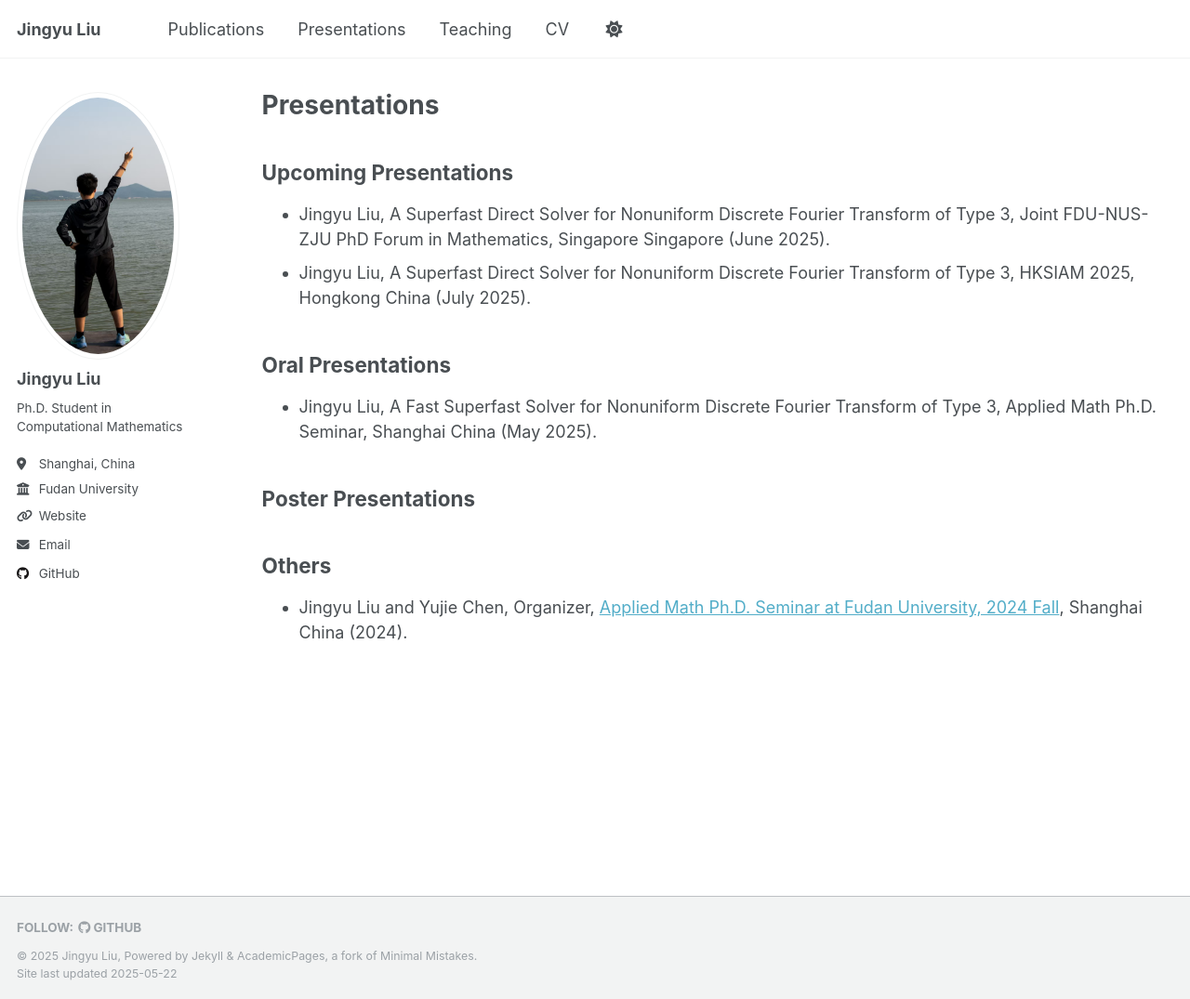
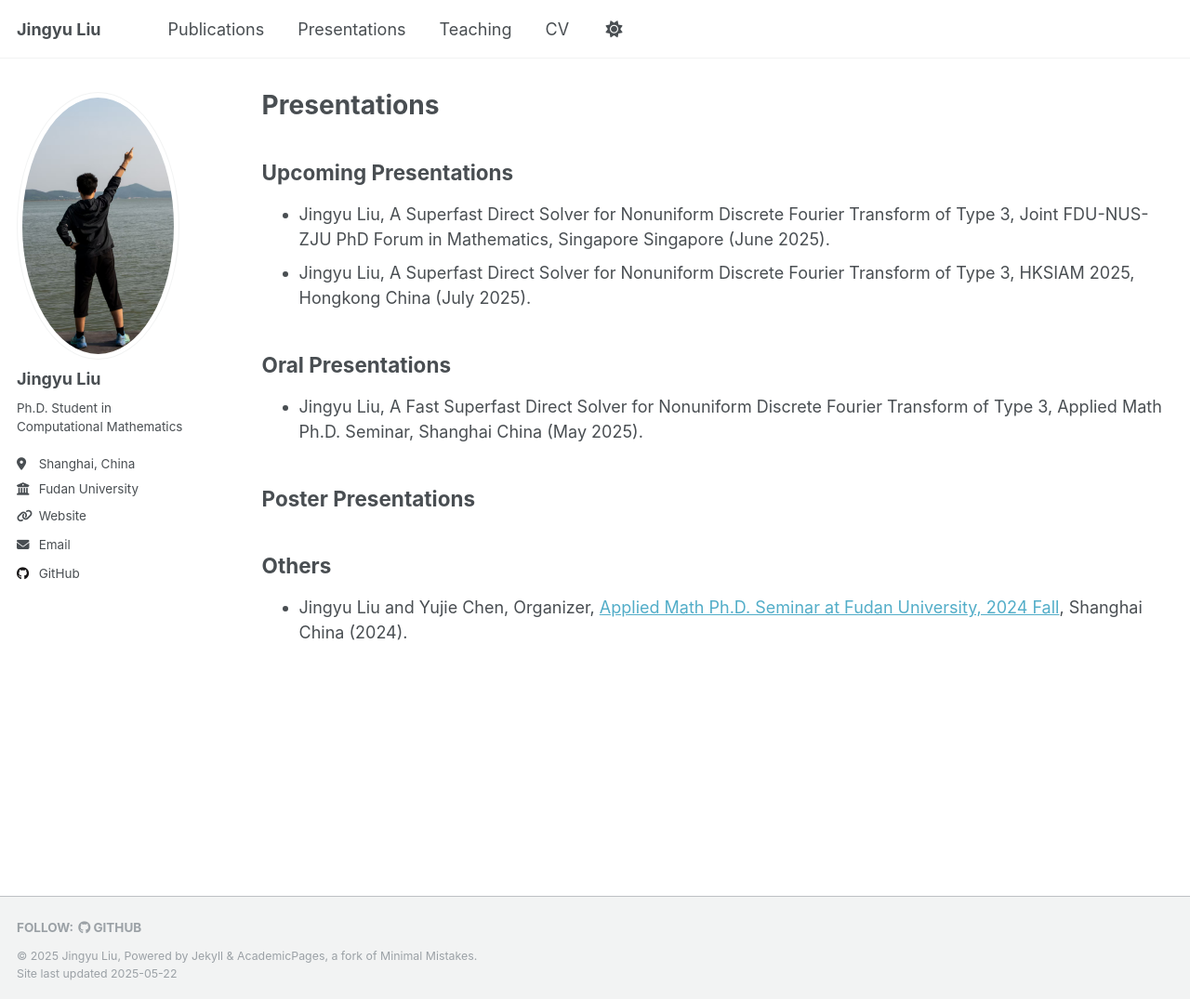
Before and after one commit to JingyuLiuMath/JingyuLiuMath.github.io, a Jekyll site: the page built from _pages/presentations.md, in a window 1280 px wide and 1075 px high. Shown: the whole window at 93% size. Built offline with Jekyll 4.4.1, drawn with Linux system fonts in a browser that asks for light colours.

Commit message:
update pre amphds

```diff
--- a/_pages/presentations.md
+++ b/_pages/presentations.md
@@ -14,7 +14,7 @@ author_profile: true
 
 ## Oral Presentations
 
-- Jingyu Liu, A Fast Superfast Solver for Nonuniform Discrete Fourier Transform of Type 3, Applied Math Ph.D. Seminar, Shanghai China (May 2025).
+- Jingyu Liu, A Fast Superfast Direct Solver for Nonuniform Discrete Fourier Transform of Type 3, Applied Math Ph.D. Seminar, Shanghai China (May 2025).
 
 ## Poster Presentations
 
```
